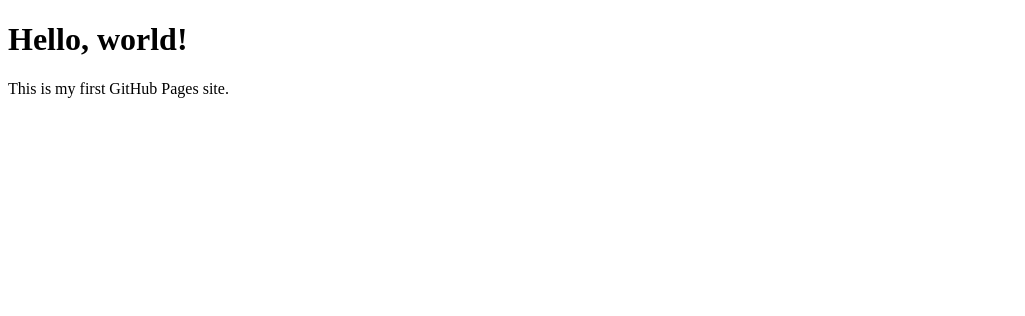
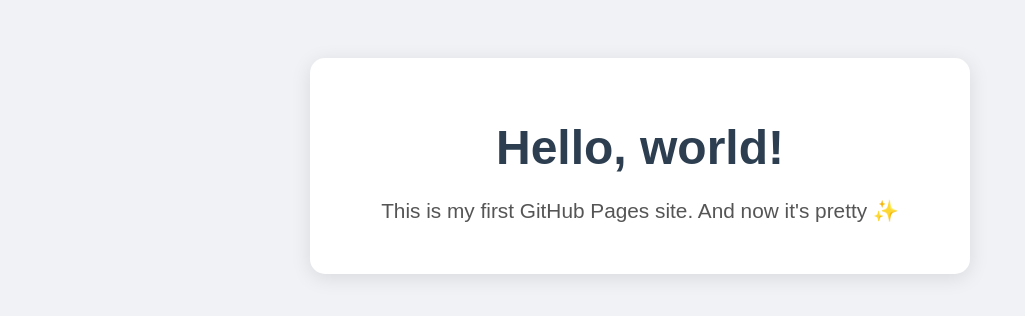
Before and after one commit to Abdullah-BA/Abdullah-BA.github.io, a plain HTML site: page index.html in a window 1280 px wide. Shown: the whole page, without its empty margins (0-1025 px from the left). Drawn offline with Linux system fonts and the light colour scheme.

Commit message:
Update index.html

```diff
--- a/index.html
+++ b/index.html
@@ -2,9 +2,40 @@
 <html>
   <head>
     <title>My First Website</title>
+    <style>
+      body {
+        background-color: #f0f2f5;
+        font-family: Arial, sans-serif;
+        color: #333;
+        text-align: center;
+        padding: 50px;
+      }
+
+      h1 {
+        color: #2c3e50;
+        font-size: 3em;
+        margin-bottom: 0.5em;
+      }
+
+      p {
+        font-size: 1.3em;
+        color: #555;
+      }
+
+      .box {
+        background: white;
+        max-width: 600px;
+        margin: auto;
+        padding: 30px;
+        border-radius: 15px;
+        box-shadow: 0 4px 20px rgba(0, 0, 0, 0.1);
+      }
+    </style>
   </head>
   <body>
-    <h1>Hello, world!</h1>
-    <p>This is my first GitHub Pages site.</p>
+    <div class="box">
+      <h1>Hello, world!</h1>
+      <p>This is my first GitHub Pages site. And now it's pretty ✨</p>
+    </div>
   </body>
 </html>
```
